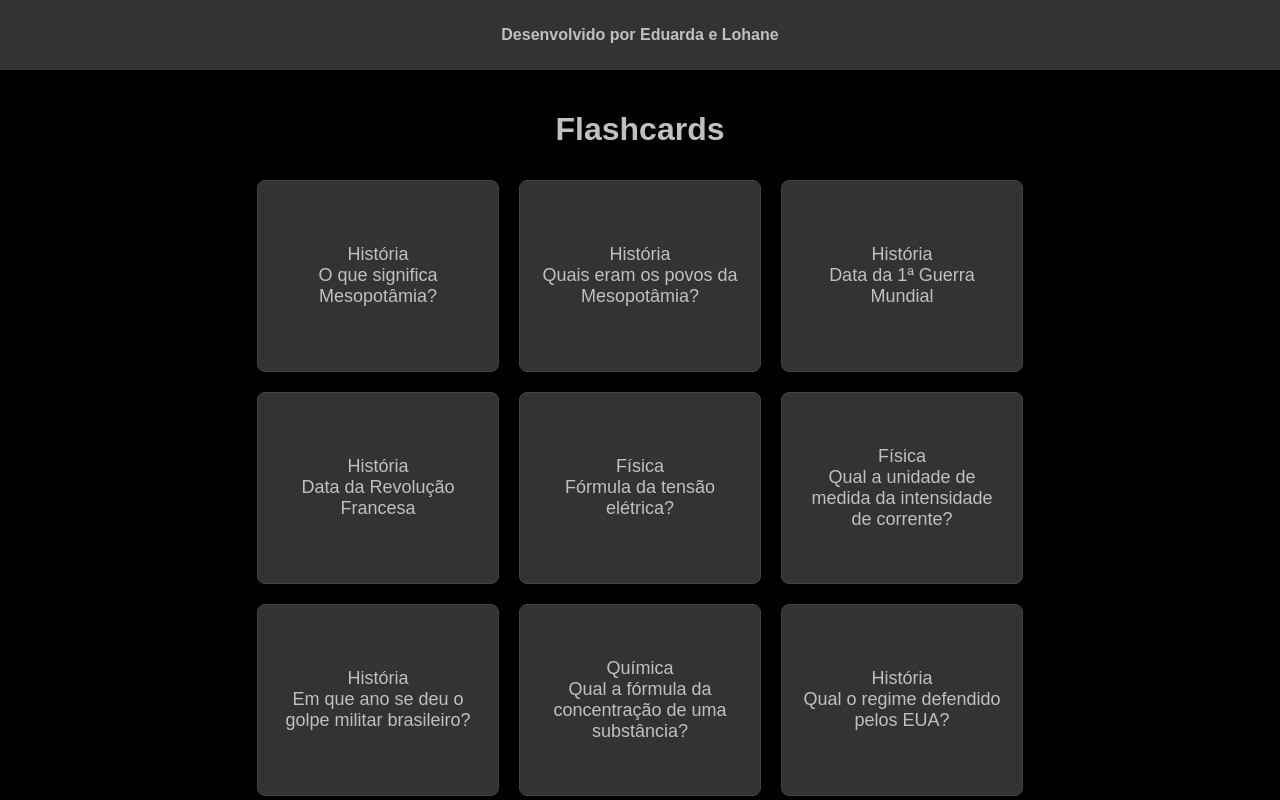
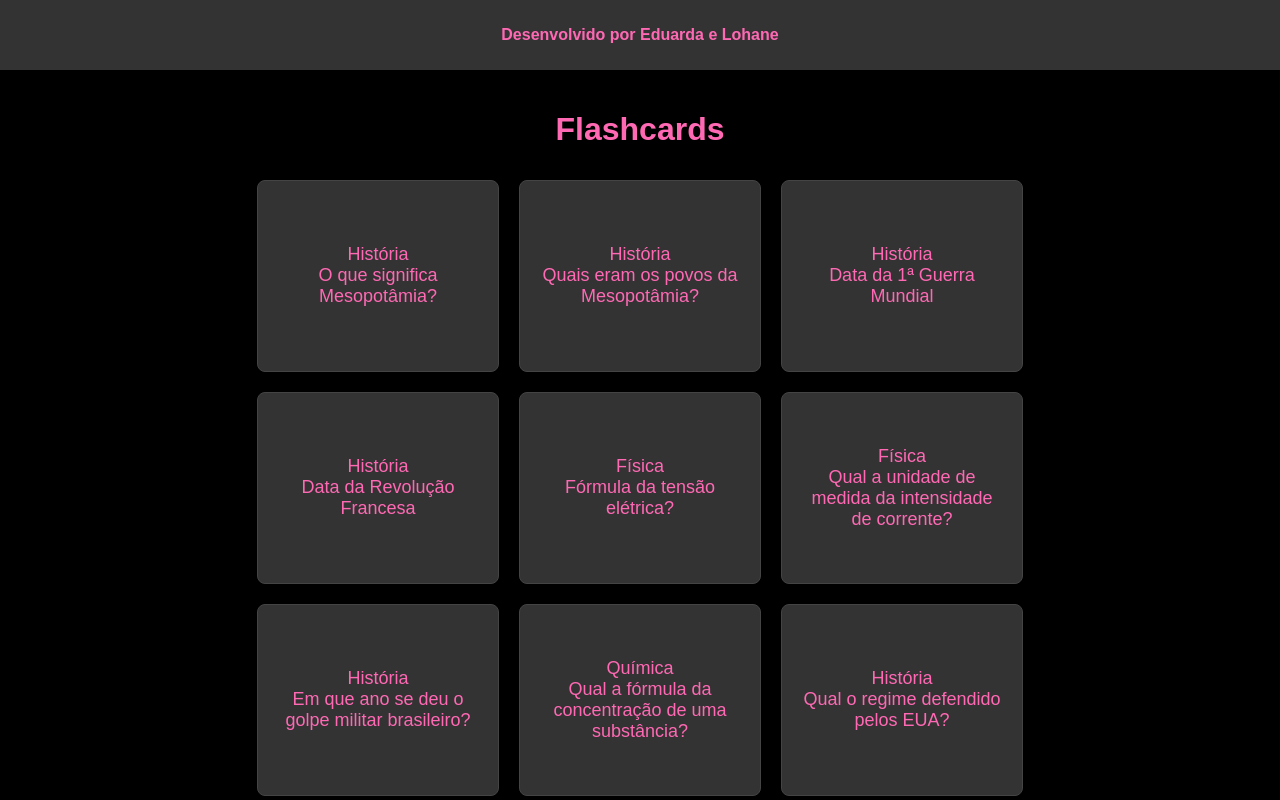
Before and after one commit to Dricci7/teste-flash, a plain HTML site: page index.html in a window 1280 px wide. Shown: the top 800 px of the page. Drawn offline with Linux system fonts and the light colour scheme.

Commit message:
Update styles.css

```diff
--- a/styles.css
+++ b/styles.css
@@ -1,14 +1,14 @@
 body {
     font-family: Arial, sans-serif;
-    background-color: #000; /* Cor de fundo preto */
-    color: #C0C0C0; /* Cor do texto prata */
+    background-color: #000; /* Fundo preto */
+    color: #FF69B4; /* Cor do texto rosa */
     margin: 0;
     padding: 0;
 }
 
 .credits {
-    background-color: #333; /* Cor de fundo cinza escuro para a barra de crédito */
-    color: #C0C0C0; /* Texto prata */
+    background-color: #333; /* Fundo cinza escuro para barra de crédito */
+    color: #FF69B4; /* Texto rosa */
     padding: 10px 0;
     text-align: center;
     font-weight: bold;
@@ -22,7 +22,7 @@ body {
 }
 
 h1 {
-    color: #C0C0C0; /* Título na cor prata */
+    color: #FF69B4; /* Título rosa */
 }
 
 #flashcards-container {
@@ -45,7 +45,7 @@ h1 {
     justify-content: center;
     cursor: pointer;
     transition: transform 0.3s ease;
-    color: #C0C0C0; /* Cor do texto prata */
+    color: #FF69B4; /* Texto dos flashcards rosa */
 }
 
 .flashcard:hover {
@@ -55,13 +55,13 @@ h1 {
 .flashcard p {
     margin: 0;
     font-size: 18px;
-    color: #C0C0C0; /* Texto dos flashcards em prata */
+    color: #FF69B4; /* Texto rosa nos flashcards */
 }
 
 .flashcard .resposta {
     display: none;
     font-size: 16px;
-    color: #C0C0C0; /* Resposta em prata */
+    color: #FF69B4; /* Resposta rosa */
 }
 
 .flashcard.show .resposta {
```
